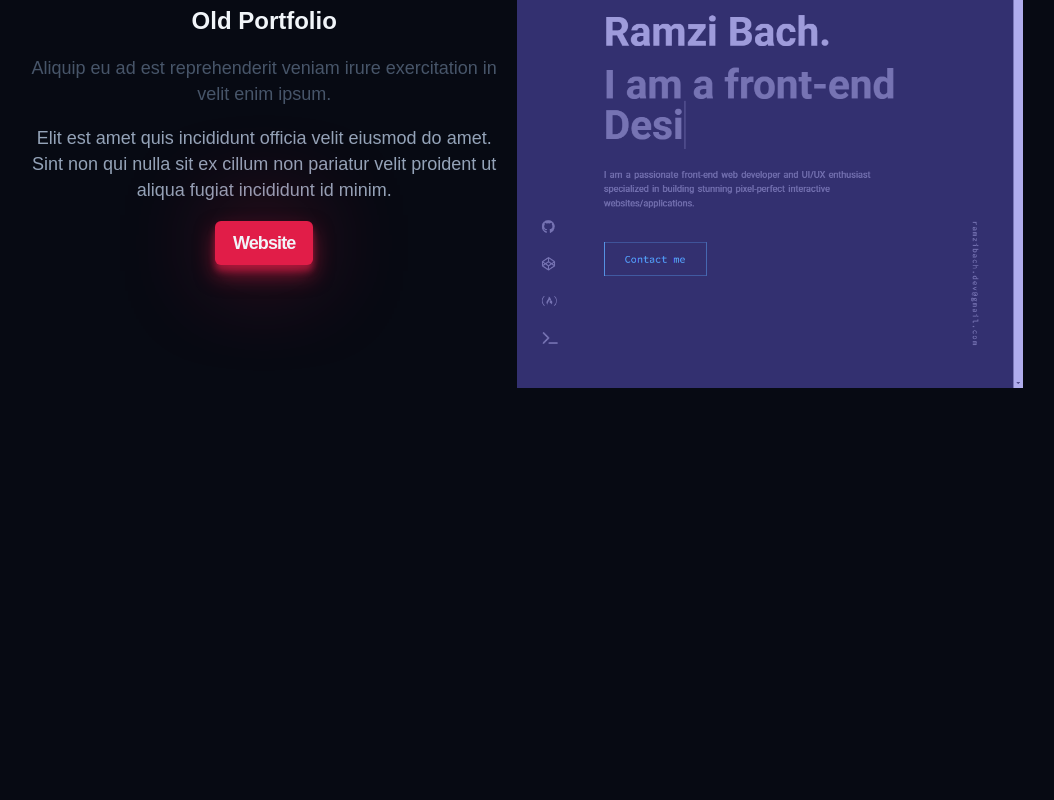
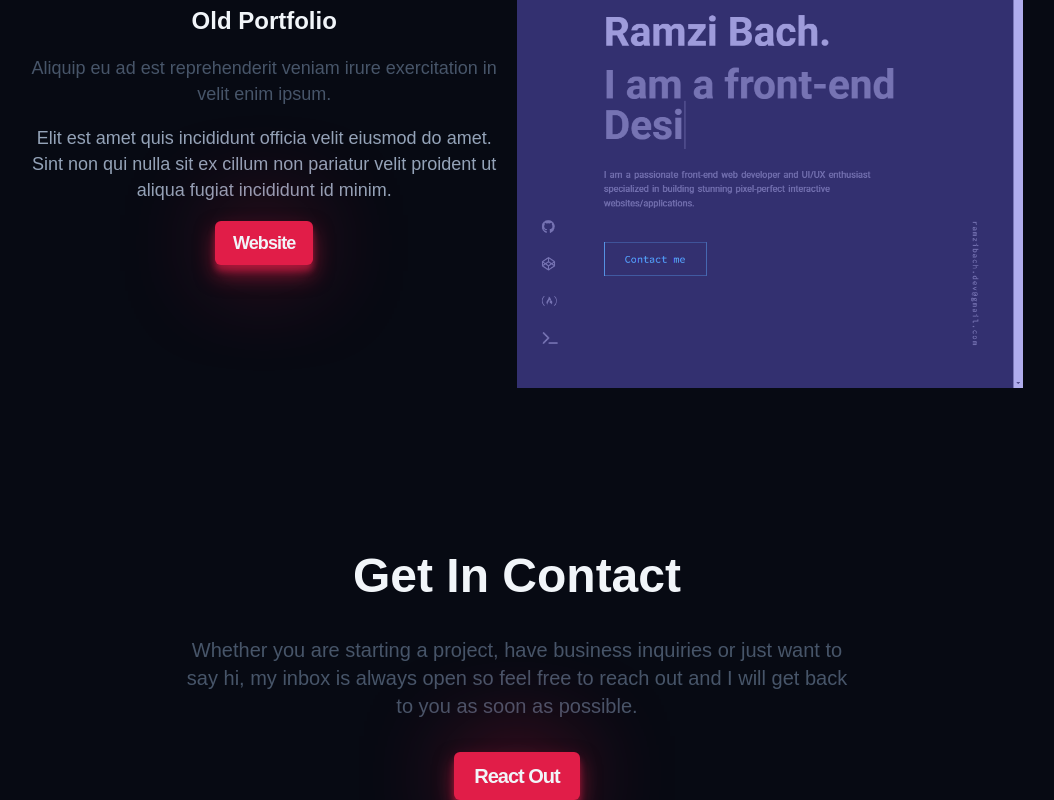
Before and after one commit to pratayyy/Portfolio, a website built with Vite: page index.html in a window 1280 px wide. Shown: the part 6599-7399 px from the top of the page, without its empty margins (123-1177 px from the left). Before the commit the page ends 6987 px from the top, so only its background shows below. Built offline with nearby package versions, Linux system fonts and the light colour scheme; a web font is replaced by a local one.

```diff
--- a/index.html
+++ b/index.html
@@ -361,6 +361,20 @@
           </div>
         </div>
       </section>
+      <section id="contact" class="contact container section">
+        <h2 class="contact__title">Get In Contact</h2>
+        <p class="contact__description">
+          Whether you are starting a project, have business inquiries or just
+          want to say hi, my inbox is always open so feel free to reach out and
+          I will get back to you as soon as possible.
+        </p>
+        <a
+          class="contact__btn btn"
+          href="mailto:slayingthedragon.io@gmail.com"
+          target="_blank"
+          >React Out</a
+        >
+      </section>
     </main>
     <!-- <footer></footer> -->
     <script type="module" src="./src/main.js"></script>
--- a/src/main.js
+++ b/src/main.js
@@ -5,4 +5,5 @@
 import "../styles/components/about.css";
 import "../styles/components/featured.css";
 import "../styles/components/work.css";
+import "../styles/components/contact.css";
 import "../styles/utils.css";
--- /dev/null
+++ b/styles/components/contact.css
@@ -0,0 +1,86 @@
+.contact {
+  display: flex;
+  flex-direction: column;
+  justify-content: center;
+  align-items: center;
+  text-align: center;
+  gap: 1rem;
+}
+
+.contact__title {
+  font-size: var(--size-2xl);
+  color: var(--color-light);
+  text-transform: capitalize;
+}
+
+.contact__description {
+  font-size: var(--size-sm);
+  color: var(--color-slate600);
+  max-width: 60ch;
+}
+
+.contact__btn {
+  font-size: var(--size-sm);
+}
+
+/* xs */
+@media (min-width: 475px) {
+  .contact {
+    gap: 1.5rem;
+  }
+
+  .contact__title {
+    font-size: var(--size-3xl);
+  }
+
+  .contact__description {
+    font-size: var(--size-base);
+  }
+
+  .contact__btn {
+    font-size: var(--size-base);
+  }
+}
+
+/* sm */
+/* @media (min-width: 640px) {} */
+
+/* md */
+/* @media (min-width: 768px) {} */
+
+/* lg */
+@media (min-width: 1024px) {
+  .contact__title {
+    font-size: var(--size-4xl);
+  }
+
+  .contact__description {
+    font-size: var(--size-lg);
+  }
+
+  .contact__btn {
+    font-size: var(--size-lg);
+  }
+}
+
+/* xl */
+@media (min-width: 1280px) {
+  .contact {
+    gap: 2rem;
+  }
+
+  .contact__title {
+    font-size: var(--size-5xl);
+  }
+
+  .contact__description {
+    font-size: var(--size-xl);
+  }
+
+  .contact__btn {
+    font-size: var(--size-xl);
+  }
+}
+
+/* 2xl */
+/* @media (min-width: 1536px) {} */
```
